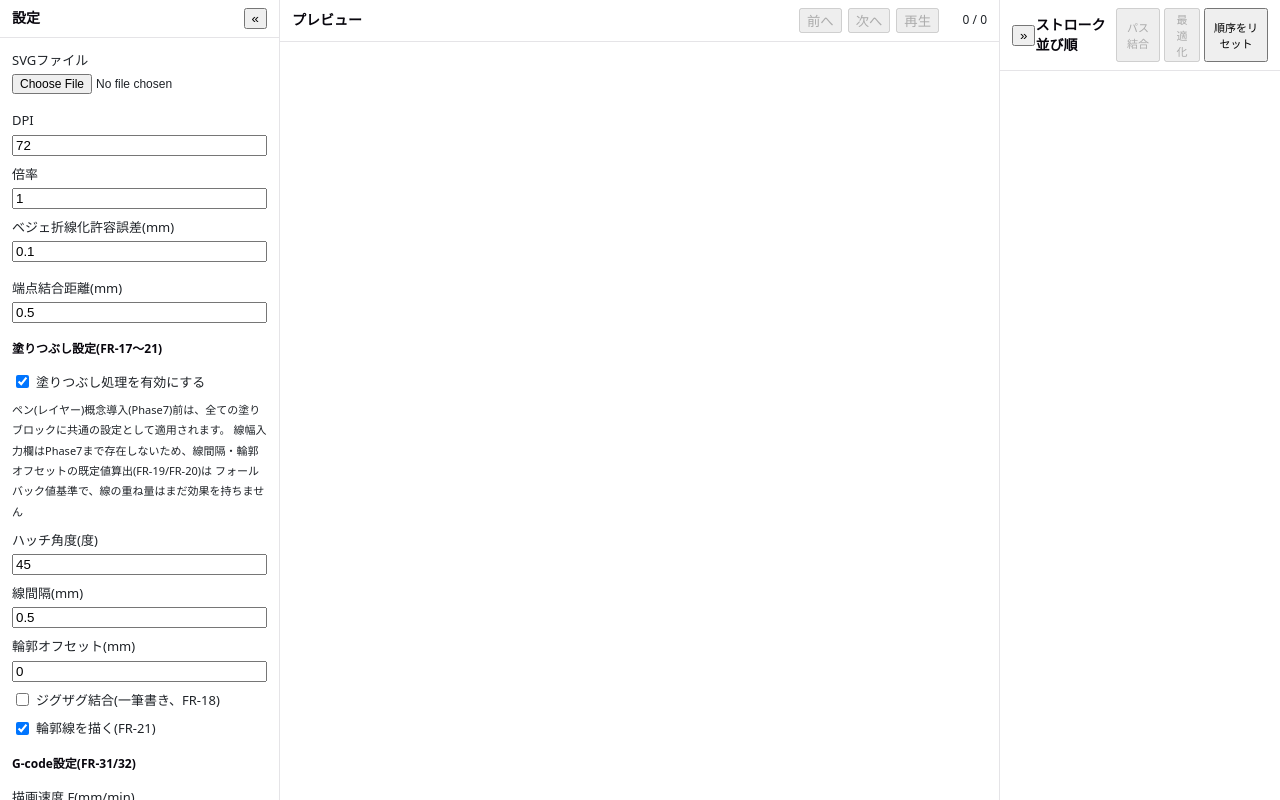
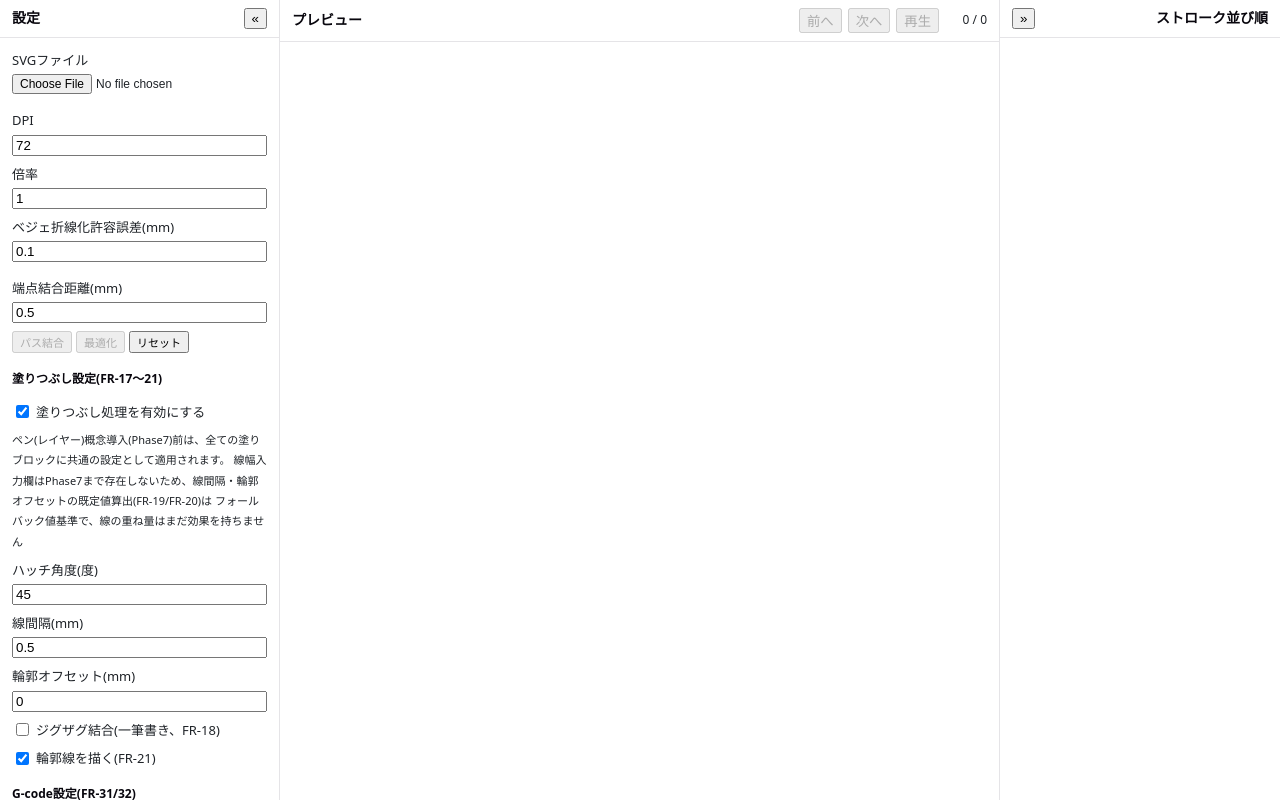
Before and after one commit to hsgw/path2plot, a React (Vite) app: page / in a window 1280 px wide. Built offline with nearby package versions, Linux system fonts and the light colour scheme.

Commit message:
ストローク並び順操作ボタンを設定ペインへ移動し、リセットボタンの表記を変更

```diff
--- a/src/App.css
+++ b/src/App.css
@@ -282,12 +282,12 @@
   padding-left: 6px;
 }
 
-.stroke-list-order-controls {
+.settings-order-controls {
   display: flex;
   gap: 4px;
 }
 
-.stroke-list-order-controls button {
+.settings-order-controls button {
   font-size: 11px;
 }
 
--- a/src/App.tsx
+++ b/src/App.tsx
@@ -373,7 +373,7 @@ function App() {
       .map(travelEndpoints)
     setOptimizedOrder(greedyOptimizeOrder(endpoints, { x: 0, y: 0 }))
   }, [units, strokes])
-  const handleResetOrder = useCallback((): void => {
+  const handleResetAll = useCallback((): void => {
     setOptimizedOrder(null)
     setJoinOverrides(EMPTY_JOIN_OVERRIDES)
     setJoinActivatedFor(null)
@@ -512,6 +512,11 @@ function App() {
           onGcodeInvalidChange={setGcodeInvalidLabels}
           joinDistanceMm={joinDistanceMm}
           onJoinDistanceChange={setJoinDistanceMm}
+          joinActivated={joinActivated}
+          onJoinPaths={handleJoinPaths}
+          onOptimize={handleOptimize}
+          onResetAll={handleResetAll}
+          hasEntries={listEntries.length > 0}
           fillSettings={fillSettings}
           onFillSettingsChange={setFillSettings}
           onFillInvalidChange={setFillInvalidLabels}
@@ -535,10 +540,6 @@ function App() {
           step={deferredStep}
           joinOverrides={joinOverrides}
           onSetJoinOverride={handleSetJoinOverride}
-          joinActivated={joinActivated}
-          onJoinPaths={handleJoinPaths}
-          onOptimize={handleOptimize}
-          onResetOrder={handleResetOrder}
         />
       </div>
     </div>
--- a/src/components/SettingsPanel.tsx
+++ b/src/components/SettingsPanel.tsx
@@ -18,6 +18,16 @@ interface SettingsPanelProps {
   /** FR-14: 端点結合距離(mm) */
   joinDistanceMm: number
   onJoinDistanceChange: (joinDistanceMm: number) => void
+  /** FR-14: パス結合(端点結合)が実行済みかどうか。読込直後はfalseで、各ストロークは未結合のまま表示される */
+  joinActivated: boolean
+  /** FR-14: パス結合(端点結合)を実行する */
+  onJoinPaths: () => void
+  /** FR-15: 貪欲法による並び替えを実行する */
+  onOptimize: () => void
+  /** 並び替え・パス結合の上書きをすべてクリアし、出現順+未結合の状態に戻す */
+  onResetAll: () => void
+  /** パス結合/最適化ボタンのdisabled判定用 */
+  hasEntries: boolean
   fillSettings: FillSettings
   onFillSettingsChange: (settings: FillSettings) => void
   onFillInvalidChange: (labels: string[]) => void
@@ -37,6 +47,11 @@ export function SettingsPanel({
   onGcodeInvalidChange,
   joinDistanceMm,
   onJoinDistanceChange,
+  joinActivated,
+  onJoinPaths,
+  onOptimize,
+  onResetAll,
+  hasEntries,
   fillSettings,
   onFillSettingsChange,
   onFillInvalidChange,
@@ -143,6 +158,22 @@ export function SettingsPanel({
                 handleValidity('joinDistanceMm', '端点結合距離', valid)
               }
             />
+            <div className="settings-order-controls">
+              <button
+                type="button"
+                onClick={onJoinPaths}
+                disabled={!hasEntries}
+                title="FR-14: 端点が近いストローク同士を結合ブロック化する(読込直後は未実行)"
+              >
+                {joinActivated ? 'パス結合(再実行)' : 'パス結合'}
+              </button>
+              <button type="button" onClick={onOptimize} disabled={!hasEntries}>
+                最適化
+              </button>
+              <button type="button" onClick={onResetAll}>
+                リセット
+              </button>
+            </div>
           </div>
 
           <FillSettingsPanel
--- a/src/components/StrokeListPanel.tsx
+++ b/src/components/StrokeListPanel.tsx
@@ -9,14 +9,6 @@ interface StrokeListPanelProps {
   /** FR-14: 個別上書き(結合する/しない)の現在値 */
   joinOverrides: Map<string, boolean>
   onSetJoinOverride: (idA: string, idB: string, join: boolean) => void
-  /** FR-14: パス結合(端点結合)が実行済みかどうか。読込直後はfalseで、各ストロークは未結合のまま表示される */
-  joinActivated: boolean
-  /** FR-14: パス結合(端点結合)を実行する */
-  onJoinPaths: () => void
-  /** FR-15: 貪欲法による並び替えを実行する */
-  onOptimize: () => void
-  /** 上書き・最適化結果をクリアし、出現順+未結合の状態に戻す */
-  onResetOrder: () => void
 }
 
 /**
@@ -122,10 +114,6 @@ function StrokeListPanelImpl({
   step,
   joinOverrides,
   onSetJoinOverride,
-  joinActivated,
-  onJoinPaths,
-  onOptimize,
-  onResetOrder,
 }: StrokeListPanelProps) {
   const [isOpen, setIsOpen] = useState(true)
 
@@ -138,28 +126,6 @@ function StrokeListPanelImpl({
           {isOpen ? '»' : '«'}
         </button>
         {isOpen && <h2>ストローク並び順</h2>}
-        {isOpen && (
-          <div className="stroke-list-order-controls">
-            <button
-              type="button"
-              onClick={onJoinPaths}
-              disabled={entries.length === 0}
-              title="FR-14: 端点が近いストローク同士を結合ブロック化する(読込直後は未実行)"
-            >
-              {joinActivated ? 'パス結合(再実行)' : 'パス結合'}
-            </button>
-            <button
-              type="button"
-              onClick={onOptimize}
-              disabled={entries.length === 0}
-            >
-              最適化
-            </button>
-            <button type="button" onClick={onResetOrder}>
-              順序をリセット
-            </button>
-          </div>
-        )}
       </div>
       {isOpen && (
         <div className="panel-body">
```
Also changed, not shown: reference/implementation-status.md (+15 -11 lines).
